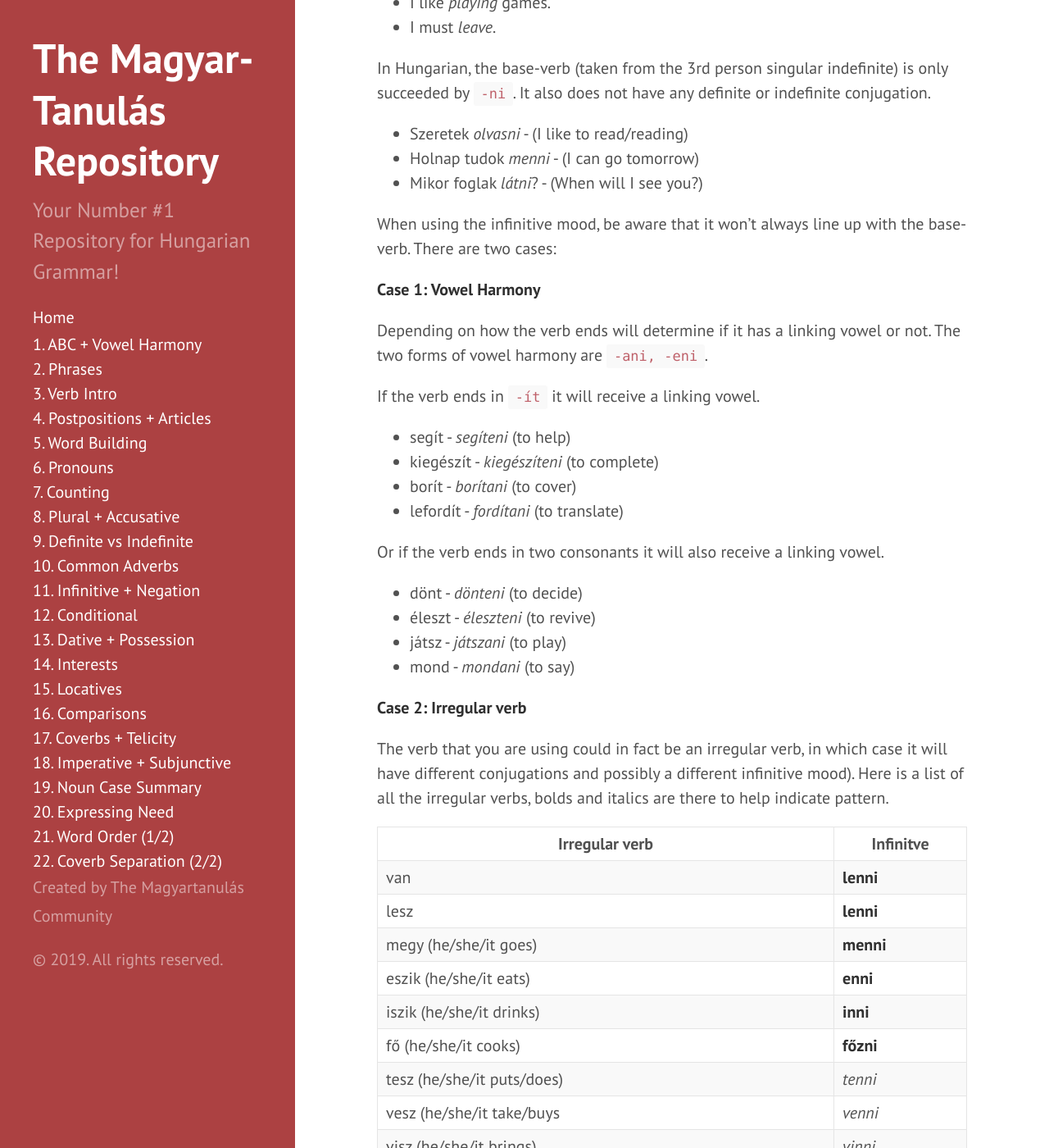
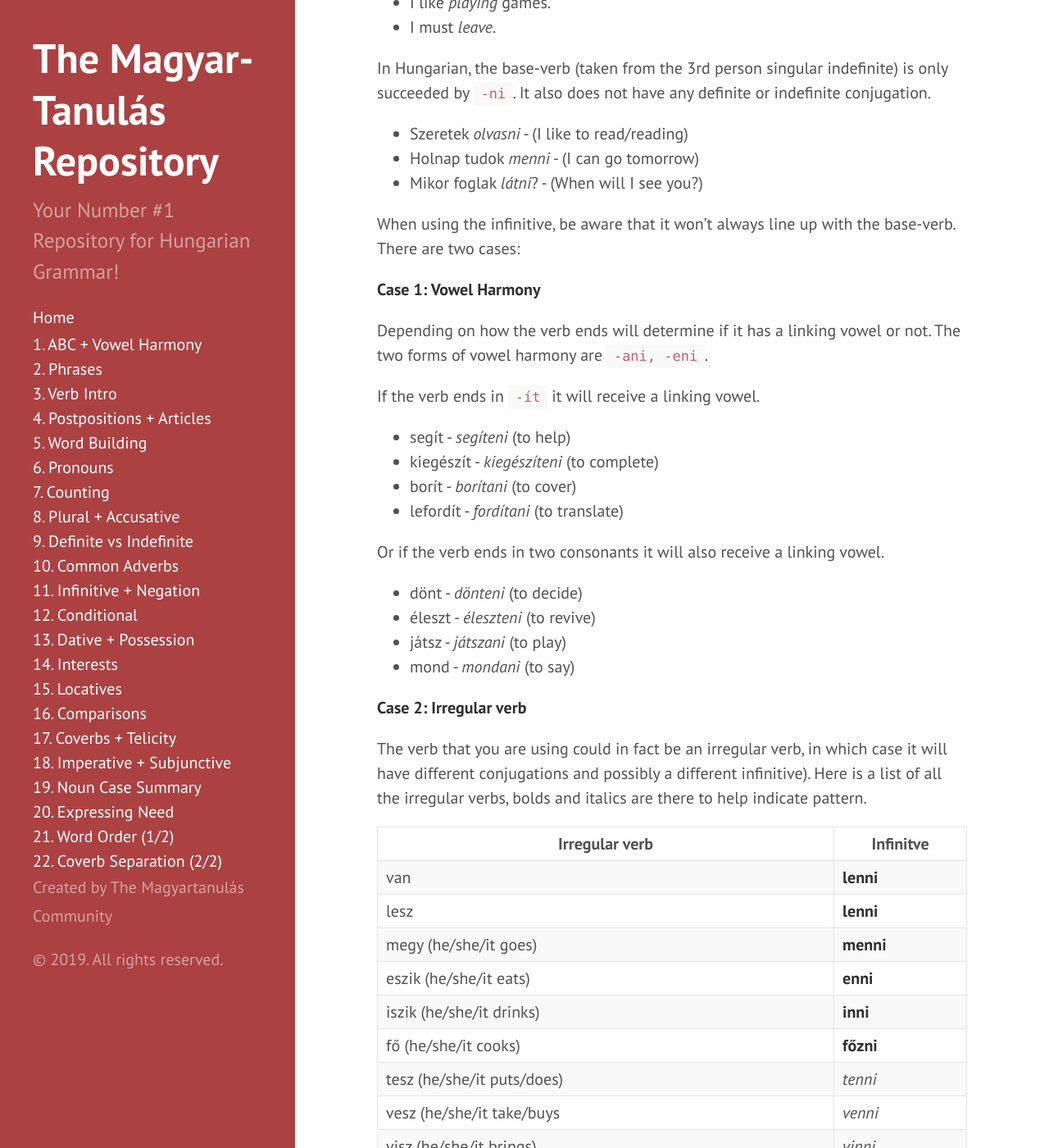
Before and after one commit to Magyartanulas/magyartanulas.github.io, a Jekyll site: the page built from infinitive_negation.md, in a window 1280 px wide and 1400 px high, scrolled down 478 px. Shown: the whole window at 82% size. Built offline with Jekyll 4.4.1, drawn with Linux system fonts in a browser that asks for light colours; comment, search, counter and statistics services are not loaded; some of the changed text lies outside the part shown.

Commit message:
Update infinitive_negation.md

```diff
--- a/infinitive_negation.md
+++ b/infinitive_negation.md
@@ -7,9 +7,9 @@
 
 ---
 
-The infinitive mood conveys a verb that has no tense or relation to a noun.
+The infinitive conveys a verb that has no tense or relation to a noun.
 
-In English, if you look up a verb in the dictionary, it will give you the verb in the infinitive mood. These verbs can be either preceded
+In English, if you look up a verb in the dictionary, it will give you the verb in the infinitive. These verbs can be either preceded
 by `to`, succeeded by `ing` or not at all.
 
 * I need *to go*.
@@ -22,7 +22,7 @@
 * Holnap tudok *menni* - (I can go tomorrow)
 * Mikor foglak *látni*? - (When will I see you?)
 
-When using the infinitive mood, be aware that it won't always line up with the base-verb. There are two cases:
+When using the infinitive, be aware that it won't always line up with the base-verb. There are two cases:
 
 **Case 1: Vowel Harmony**
 
@@ -44,7 +44,7 @@
 
 **Case 2: Irregular verb**
 
-The verb that you are using could in fact be an irregular verb, in which case it will have different conjugations and possibly a different infinitive mood).
+The verb that you are using could in fact be an irregular verb, in which case it will have different conjugations and possibly a different infinitive).
 Here is a list of all the irregular verbs, bolds and italics are there to help indicate pattern.
 
 | Irregular verb                           | Infinitve     |
```
